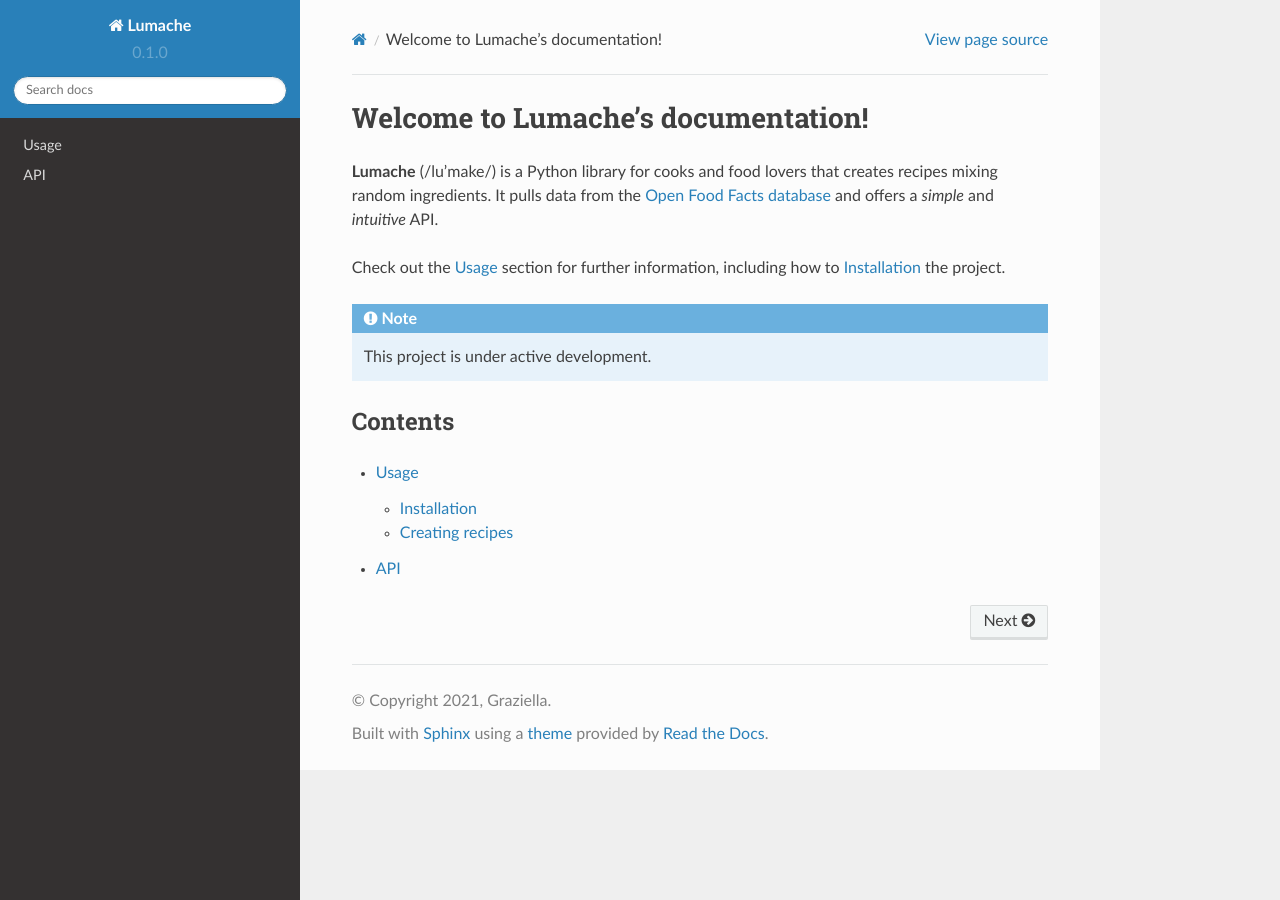
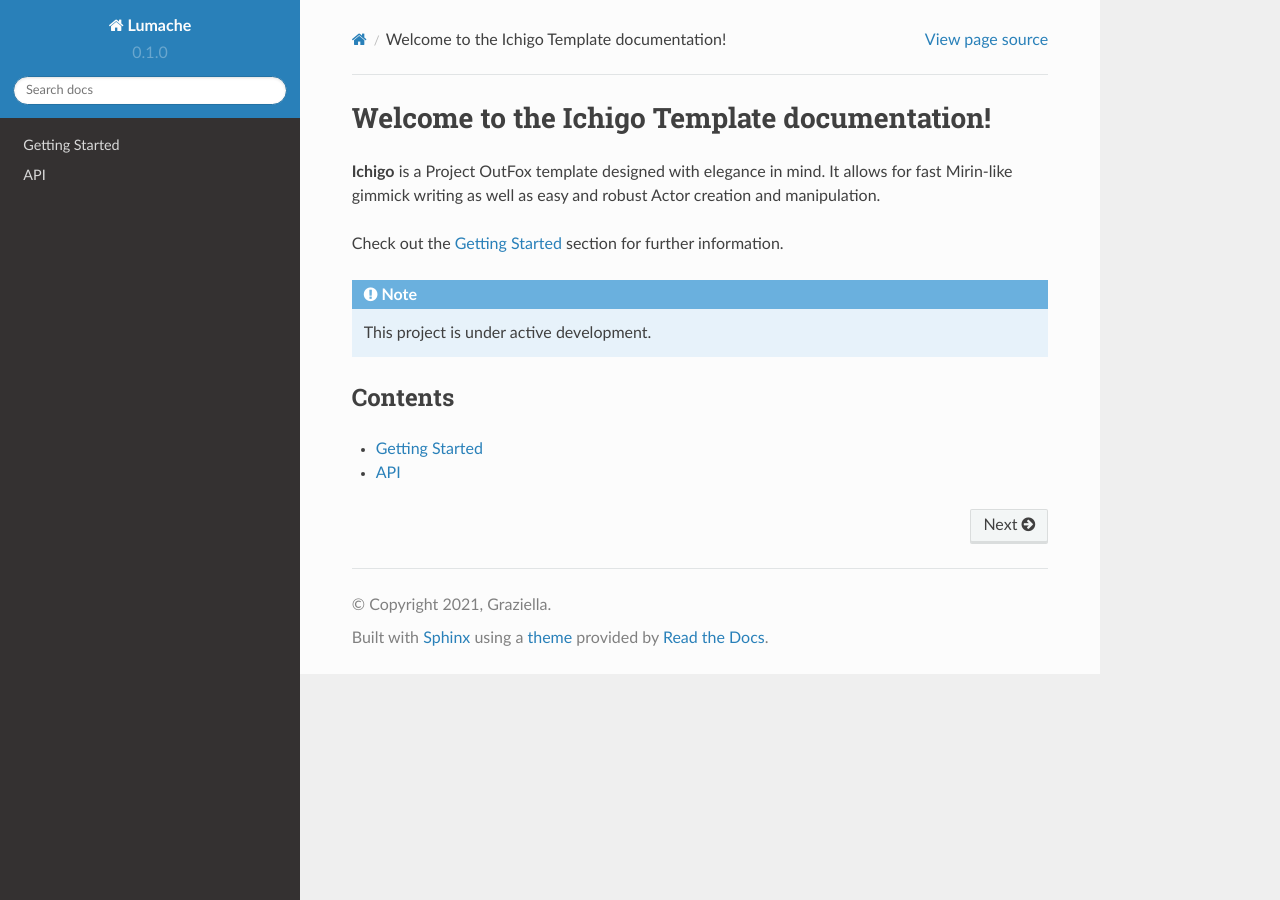
Before and after one commit to Sudospective/ichigo-docs, a Sphinx documentation site: the page built from docs/source/index.rst, in a window 1280 px wide. Built offline with Sphinx 7.4.7 and the Read the Docs theme 2.0.0, drawn with Linux system fonts in a browser that asks for light colours.

Commit message:
slowly filling in the docs

```diff
--- a/docs/source/index.rst
+++ b/docs/source/index.rst
@@ -1,13 +1,11 @@
-Welcome to Lumache's documentation!
-===================================
+Welcome to the Ichigo Template documentation!
+=============================================
 
-**Lumache** (/lu'make/) is a Python library for cooks and food lovers
-that creates recipes mixing random ingredients.
-It pulls data from the `Open Food Facts database <https://world.openfoodfacts.org/>`_
-and offers a *simple* and *intuitive* API.
+**Ichigo** is a Project OutFox template designed with elegance in mind.
+It allows for fast Mirin-like gimmick writing as well as easy and robust
+Actor creation and manipulation.
 
-Check out the :doc:`usage` section for further information, including
-how to :ref:`installation` the project.
+Check out the :doc:`getting-started` section for further information.
 
 .. note::
 
@@ -18,5 +16,5 @@
 
 .. toctree::
 
-   usage
+   getting-started
    api
```
Also changed, not shown: README.rst (+3 -7 lines), docs/source/getting-started.rst (added, +7 -0 lines).
